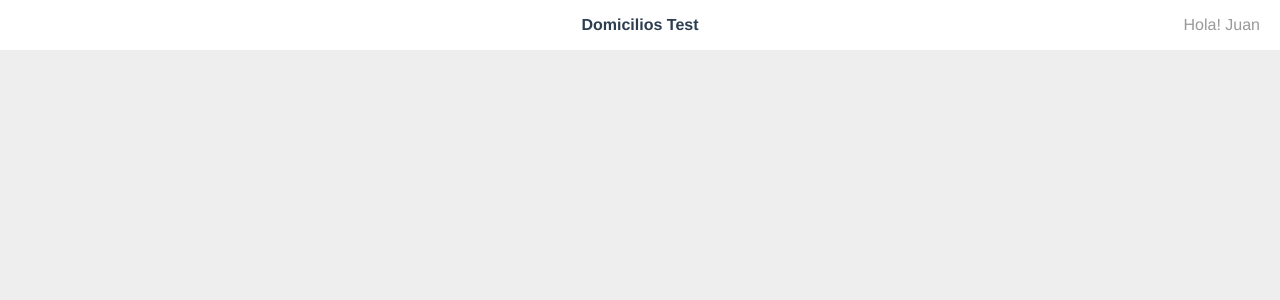
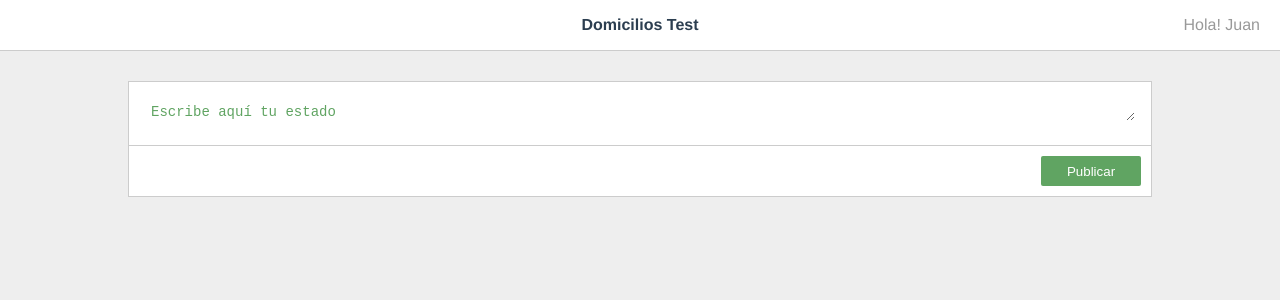
Before and after one commit to lmarciales/MerqueoNetwork, a Vue app: page /#/ in a window 1280 px wide. Shown: the top 300 px of the page. Built offline with nearby package versions, Linux system fonts and the light colour scheme.

Commit message:
[ADD]-[UPD] Implemented Publish UI

```diff
--- a/src/assets/scss/_variables.scss
+++ b/src/assets/scss/_variables.scss
@@ -12,6 +12,9 @@ $primary-fs: 16px;
 $font-md: 18px;
 $font-lg: 20px;
 
+// Colors
+$primary-one: #60a462;
+
 $white: #ffffff;
 $gray-01: #fbfbfb;
 $gray-02: #eeeeee;
--- /dev/null
+++ b/src/components/MnPublishPost.vue
@@ -0,0 +1,92 @@
+<template>
+  <div class="publish__post">
+    <div class="publish__post--input">
+      <label>
+        <textarea
+          :placeholder="inputPlaceholderTxt"
+          @blur="hideMobileButton"
+          @focus="showMobileButton"
+          rows="1"
+        />
+      </label>
+    </div>
+    <div class="publish__post--button" v-if="inTextArea">
+      <button>{{ publishBtnTxt }}</button>
+    </div>
+  </div>
+</template>
+
+<script lang="ts">
+import Vue from "vue";
+
+export default Vue.extend({
+  name: "PublishPost",
+  created(): void {
+    this.toggleMobileButton();
+  },
+  data() {
+    return {
+      inputPlaceholderTxt: "Escribe aquí tu estado",
+      inTextArea: true,
+      publishBtnTxt: "Publicar"
+    };
+  },
+  methods: {
+    toggleMobileButton() {
+      this.inTextArea = screen.width > 768;
+    },
+    showMobileButton() {
+      if (screen.width <= 768) {
+        return (this.inTextArea = true);
+      }
+    },
+    hideMobileButton() {
+      if (screen.width <= 768) {
+        return (this.inTextArea = false);
+      }
+    }
+  }
+});
+</script>
+
+<style lang="scss" scoped>
+@import "src/assets/scss/variables";
+
+.publish__post {
+  background-color: $white;
+  margin: 30px 10%;
+  border: 1px solid $gray-03;
+}
+
+.publish__post--input {
+  padding: 20px;
+  border-bottom: 1px solid $gray-03;
+}
+
+.publish__post--input textarea {
+  border: none;
+  width: 100%;
+  overflow: hidden;
+  outline: none;
+}
+
+.publish__post--input textarea::placeholder {
+  color: $primary-one;
+  font-size: $font-sm;
+}
+
+.publish__post--button {
+  display: grid;
+  justify-content: end;
+  padding: 10px;
+}
+
+.publish__post--button button {
+  color: $white;
+  background-color: $primary-one;
+  border: none;
+  border-radius: 2px;
+  height: 30px;
+  width: 100px;
+}
+</style>
--- a/src/components/TheHeader.vue
+++ b/src/components/TheHeader.vue
@@ -42,6 +42,7 @@ export default Vue.extend({
 
 .nav {
   background-color: $white;
+  border-bottom: 1px solid $gray-03;
   width: 100%;
   height: 50px;
   display: grid;
@@ -65,11 +66,11 @@ export default Vue.extend({
 }
 
 .nav__user--mobile,
-.nav__menu--mobile{
+.nav__menu--mobile {
   display: none;
 }
 
-@media (max-width: 425px) {
+@media (max-width: 768px) {
   .nav__user--desktop {
     display: none;
   }
--- a/src/main.ts
+++ b/src/main.ts
@@ -1,9 +1,9 @@
+import "@fortawesome/fontawesome-free/css/all.css";
+import "@fortawesome/fontawesome-free/js/all.js";
 import Vue from "vue";
 import App from "./App.vue";
 import router from "./router";
 import store from "./store";
-import "@fortawesome/fontawesome-free/css/all.css";
-import "@fortawesome/fontawesome-free/js/all.js";
 
 Vue.config.productionTip = false;
 
--- a/src/views/Home.vue
+++ b/src/views/Home.vue
@@ -1,16 +1,21 @@
 <template>
   <div>
     <the-header></the-header>
+    <section>
+      <mn-publish-post></mn-publish-post>
+    </section>
   </div>
 </template>
 
 <script>
+import MnPublishPost from "@/components/MnPublishPost";
 import TheHeader from "@/components/TheHeader.vue";
 
 export default {
   name: "home",
   components: {
-    TheHeader
+    TheHeader,
+    MnPublishPost
   }
 };
 </script>
```
